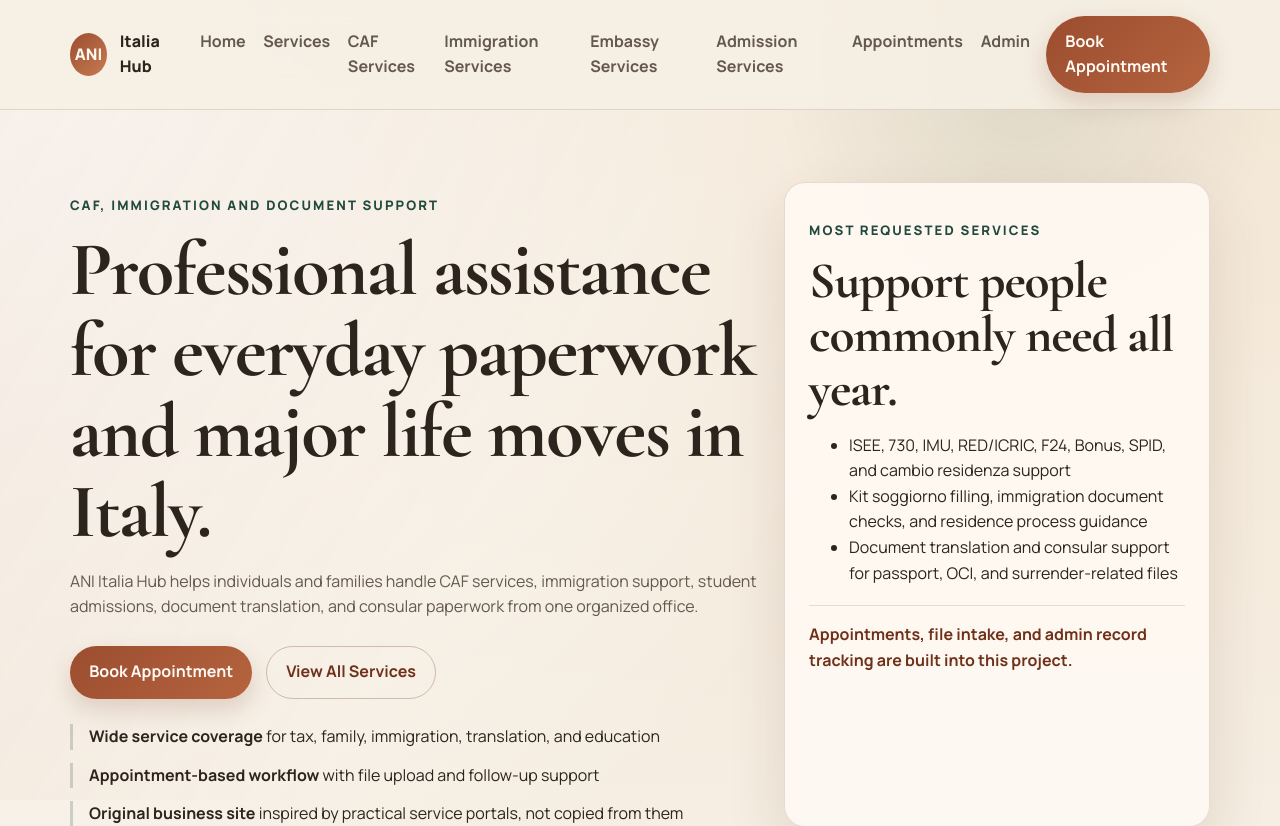
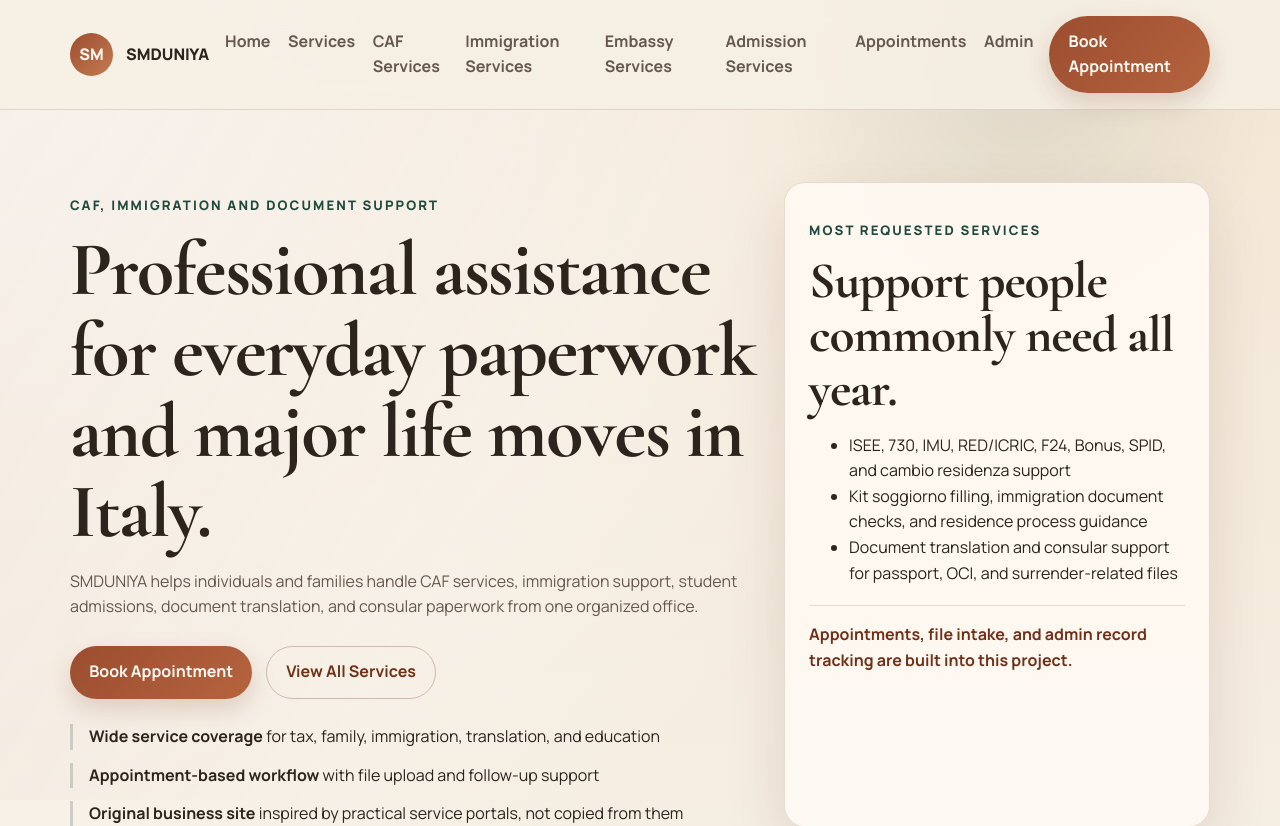
Before and after one commit to ananthareddykunreddy/italia-caf-immigration-site, a Flask app: page / in a window 1280 px wide. Shown: the top 826 px of the page. Run offline with Flask 3, Linux system fonts and the light colour scheme.

Commit message:
Rename brand to SMDUNIYA

```diff
--- a/app.py
+++ b/app.py
@@ -257,7 +257,7 @@ def require_admin():
 
 @app.context_processor
 def inject_globals():
-    return {"business_name": "ANI Italia Hub"}
+    return {"business_name": "SMDUNIYA"}
 
 
 ensure_directories()
--- a/templates/admin_dashboard.html
+++ b/templates/admin_dashboard.html
@@ -1,6 +1,6 @@
 {% extends "base.html" %}
 
-{% block title %}Admin Dashboard | ANI Italia Hub{% endblock %}
+{% block title %}Admin Dashboard | SMDUNIYA{% endblock %}
 
 {% block content %}
 <main class="page-shell">
--- a/templates/admin_login.html
+++ b/templates/admin_login.html
@@ -1,6 +1,6 @@
 {% extends "base.html" %}
 
-{% block title %}Admin Login | ANI Italia Hub{% endblock %}
+{% block title %}Admin Login | SMDUNIYA{% endblock %}
 
 {% block content %}
 <main class="page-shell">
--- a/templates/appointments.html
+++ b/templates/appointments.html
@@ -1,6 +1,6 @@
 {% extends "base.html" %}
 
-{% block title %}Appointments | ANI Italia Hub{% endblock %}
+{% block title %}Appointments | SMDUNIYA{% endblock %}
 
 {% block content %}
 <main class="page-shell">
--- a/templates/base.html
+++ b/templates/base.html
@@ -14,8 +14,8 @@
   <header class="site-header">
     <div class="container nav-wrap">
       <a href="{{ url_for('home') }}" class="brand">
-        <span class="brand-mark">ANI</span>
-        <span class="brand-text">Italia Hub</span>
+        <span class="brand-mark">SM</span>
+        <span class="brand-text">SMDUNIYA</span>
       </a>
       <nav aria-label="Main navigation">
         <ul class="nav-links">
--- a/templates/caf_service_detail.html
+++ b/templates/caf_service_detail.html
@@ -1,6 +1,6 @@
 {% extends "base.html" %}
 
-{% block title %}{{ service.name }} | CAF Services | ANI Italia Hub{% endblock %}
+{% block title %}{{ service.name }} | CAF Services | SMDUNIYA{% endblock %}
 {% block meta_description %}{{ service.summary }}{% endblock %}
 
 {% block content %}
--- a/templates/caf_services.html
+++ b/templates/caf_services.html
@@ -1,6 +1,6 @@
 {% extends "base.html" %}
 
-{% block title %}CAF Services | ANI Italia Hub{% endblock %}
+{% block title %}CAF Services | SMDUNIYA{% endblock %}
 {% block meta_description %}CAF services including ISEE, 730, IMU, RED/ICRIC, cambio residenza, F24, bonus, and SPID support in Italy.{% endblock %}
 
 {% block content %}
--- a/templates/embassy_service_detail.html
+++ b/templates/embassy_service_detail.html
@@ -1,6 +1,6 @@
 {% extends "base.html" %}
 
-{% block title %}{{ service.name }} | Embassy Services | ANI Italia Hub{% endblock %}
+{% block title %}{{ service.name }} | Embassy Services | SMDUNIYA{% endblock %}
 {% block meta_description %}{{ service.summary }}{% endblock %}
 
 {% block content %}
--- a/templates/embassy_services.html
+++ b/templates/embassy_services.html
@@ -1,6 +1,6 @@
 {% extends "base.html" %}
 
-{% block title %}Embassy Services | ANI Italia Hub{% endblock %}
+{% block title %}Embassy Services | SMDUNIYA{% endblock %}
 {% block meta_description %}Embassy service support including passport application, OCI card application, and passport surrender assistance.{% endblock %}
 
 {% block content %}
--- a/templates/home.html
+++ b/templates/home.html
@@ -1,7 +1,7 @@
 {% extends "base.html" %}
 
-{% block title %}ANI Italia Hub | CAF, Immigration, Translation and Student Services{% endblock %}
-{% block meta_description %}ANI Italia Hub offers CAF services, kit soggiorno filling, document translation, student admission support, and consular document assistance in Italy.{% endblock %}
+{% block title %}SMDUNIYA | CAF, Immigration, Translation and Student Services{% endblock %}
+{% block meta_description %}SMDUNIYA offers CAF services, kit soggiorno filling, document translation, student admission support, and consular document assistance in Italy.{% endblock %}
 
 {% block content %}
 <main>
@@ -11,7 +11,7 @@
         <p class="eyebrow">CAF, Immigration and Document Support</p>
         <h1>Professional assistance for everyday paperwork and major life moves in Italy.</h1>
         <p class="lead">
-          ANI Italia Hub helps individuals and families handle CAF services, immigration support, student admissions, document translation, and consular paperwork from one organized office.
+          SMDUNIYA helps individuals and families handle CAF services, immigration support, student admissions, document translation, and consular paperwork from one organized office.
         </p>
         <div class="hero-cta">
           <a class="btn" href="{{ url_for('appointments') }}">Book Appointment</a>
--- a/templates/immigration_service_detail.html
+++ b/templates/immigration_service_detail.html
@@ -1,6 +1,6 @@
 {% extends "base.html" %}
 
-{% block title %}{{ service.name }} | Immigration Services | ANI Italia Hub{% endblock %}
+{% block title %}{{ service.name }} | Immigration Services | SMDUNIYA{% endblock %}
 {% block meta_description %}{{ service.summary }}{% endblock %}
 
 {% block content %}
--- a/templates/immigration_services.html
+++ b/templates/immigration_services.html
@@ -1,6 +1,6 @@
 {% extends "base.html" %}
 
-{% block title %}Immigration Services | ANI Italia Hub{% endblock %}
+{% block title %}Immigration Services | SMDUNIYA{% endblock %}
 {% block meta_description %}Immigration services in Italy including kit soggiorno filling, residence permit document support, translations, and international document assistance.{% endblock %}
 
 {% block content %}
--- a/templates/services.html
+++ b/templates/services.html
@@ -1,7 +1,7 @@
 {% extends "base.html" %}
 
-{% block title %}Services | ANI Italia Hub{% endblock %}
-{% block meta_description %}Browse CAF, immigration, translation, consular document support, and student admission services offered by ANI Italia Hub in Italy.{% endblock %}
+{% block title %}Services | SMDUNIYA{% endblock %}
+{% block meta_description %}Browse CAF, immigration, translation, consular document support, and student admission services offered by SMDUNIYA in Italy.{% endblock %}
 
 {% block content %}
 <main class="page-shell">
```
